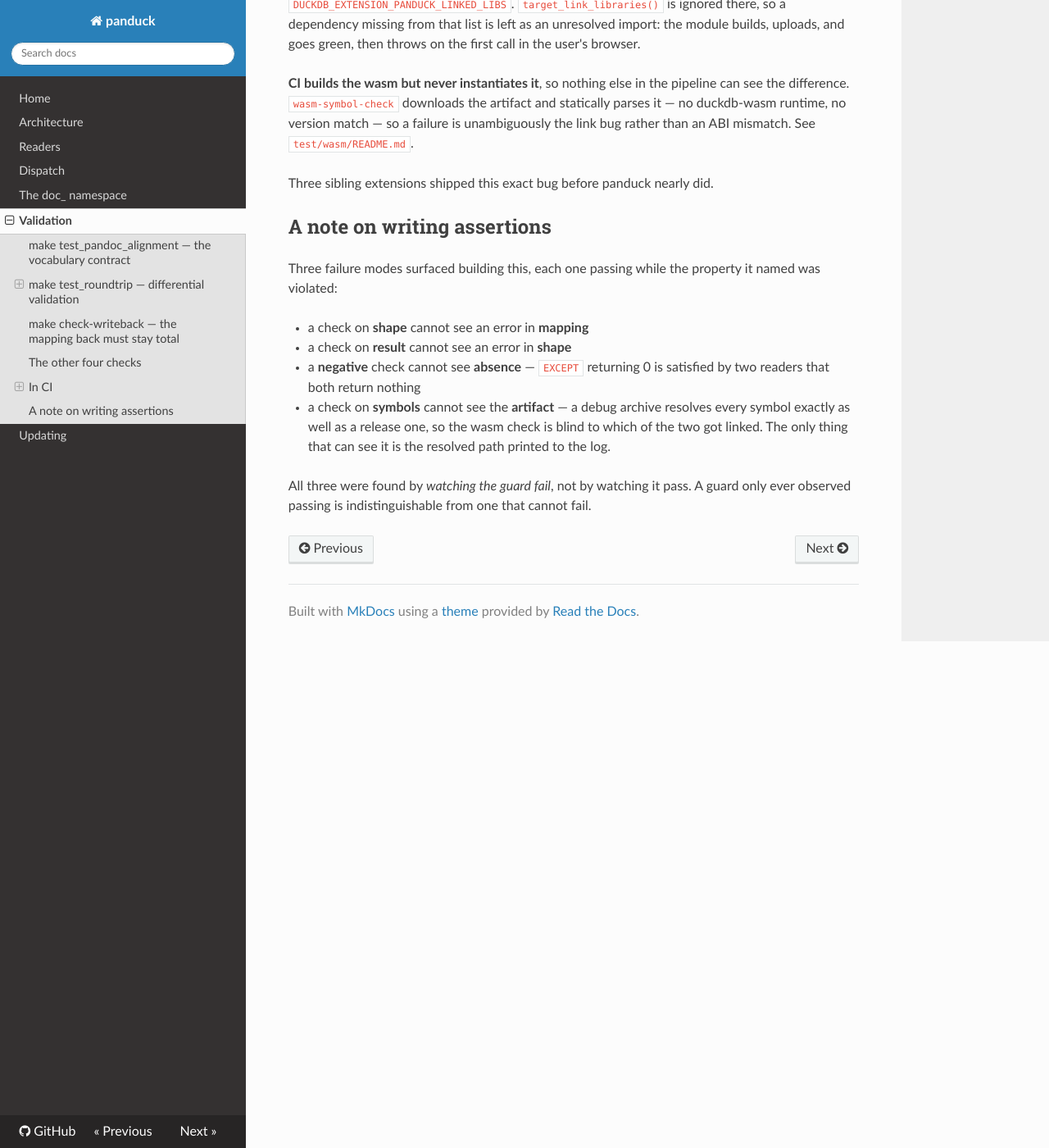
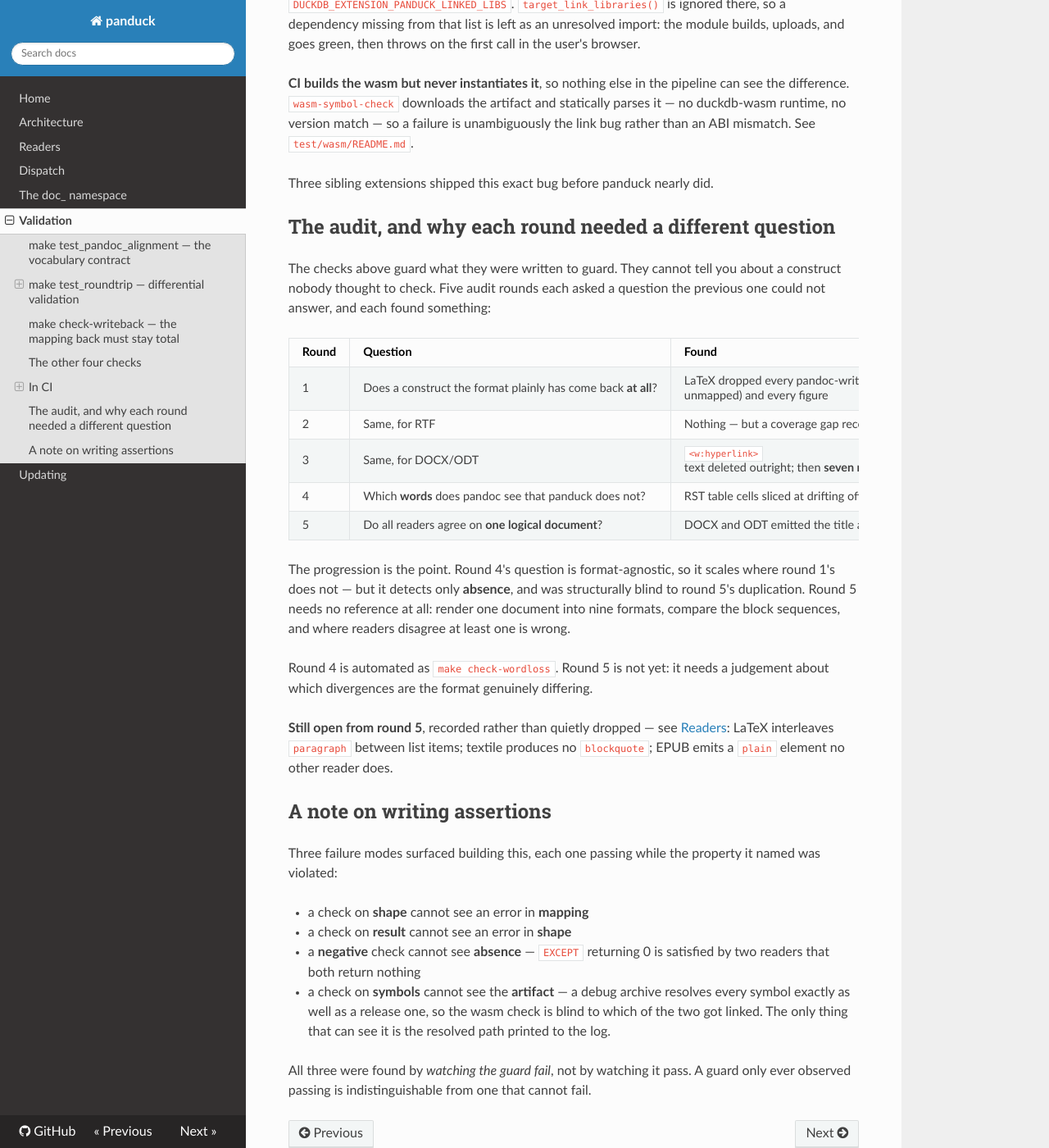
Before and after one commit to teaguesterling/duckdb_panduck, an MkDocs documentation site: the page built from docs/validation.md, in a window 1280 px wide and 1400 px high, scrolled down 4245 px. Shown: the whole window at 82% size. Built offline with MkDocs 1.6.1, drawn with Linux system fonts in a browser that asks for light colours; nearby versions of some CDN libraries.

Commit message:
Record the three open audit findings where someone will find them
They were written down in a commit message, which is the wrong place: a
commit message is a record of a change, not a list of what is still wrong.
Anyone reading the docs to decide whether a reader suits them would not have
seen these.

Each now sits beside its own reader in docs/readers.md, under "Open, from
the cross-reader audit":

  latex    interleaves `paragraph` between list items where every other
           reader emits list_item directly
  textile  produces no blockquote for a document that yields one everywhere
           else -- `bq.` content arrives as raw
  epub     emits a `plain` element no other reader produces, and it is NOT
           yet established whether that is the source genuinely carrying
           something the others do not, or a mapping that should be
           `paragraph`

The epub note is deliberately phrased as an open question rather than a
defect. Calling it a bug would be recording a verdict I have not earned;
calling it nothing would lose it.

docs/validation.md also now carries the audit itself -- the five rounds,
the question each asked, and what each found. The progression is the part
worth keeping: round 4's question is format-agnostic and scales where round
1's does not, but detects only ABSENCE and was structurally blind to round
5's duplication. Round 4 is automated as check-wordloss; round 5 is not,
because it needs a judgement about which divergences are the format
genuinely differing, and a check that cannot make that judgement would just
teach people to ignore it.

mkdocs builds clean under --strict; format-check passes.

Co-Authored-By: Claude Opus 5 (1M context) <noreply@anthropic.com>
Claude-Session: https://claude.ai/code/session_019nkprWWWSkwuWNmAEoVUs2

```diff
--- a/docs/validation.md
+++ b/docs/validation.md
@@ -179,6 +179,32 @@ rather than an ABI mismatch. See `test/wasm/README.md`.
 
 Three sibling extensions shipped this exact bug before panduck nearly did.
 
+## The audit, and why each round needed a different question
+
+The checks above guard what they were written to guard. They cannot tell you about a
+construct nobody thought to check. Five audit rounds each asked a question the previous
+one could not answer, and each found something:
+
+| Round | Question | Found |
+|---|---|---|
+| 1 | Does a construct the format plainly has come back **at all**? | LaTeX dropped every pandoc-written table (`longtable` unmapped) and every figure |
+| 2 | Same, for RTF | Nothing — but a coverage gap recorded as *unclosable* turned out not to be |
+| 3 | Same, for DOCX/ODT | `<w:hyperlink>` text deleted outright; then **seven more wrappers** with the same shape |
+| 4 | Which **words** does pandoc see that panduck does not? | RST table cells sliced at drifting offsets; textile `bc.` blocks truncated |
+| 5 | Do all readers agree on **one logical document**? | DOCX and ODT emitted the title and author **twice** |
+
+The progression is the point. Round 4's question is format-agnostic, so it scales where
+round 1's does not — but it detects only **absence**, and was structurally blind to round
+5's duplication. Round 5 needs no reference at all: render one document into nine formats,
+compare the block sequences, and where readers disagree at least one is wrong.
+
+Round 4 is automated as `make check-wordloss`. Round 5 is not yet: it needs a judgement
+about which divergences are the format genuinely differing.
+
+**Still open from round 5**, recorded rather than quietly dropped — see
+[Readers](readers.md): LaTeX interleaves `paragraph` between list items; textile produces
+no `blockquote`; EPUB emits a `plain` element no other reader does.
+
 ## A note on writing assertions
 
 Three failure modes surfaced building this, each one passing while the property it named
```
Also changed, not shown: docs/readers.md (+12 -0 lines).
